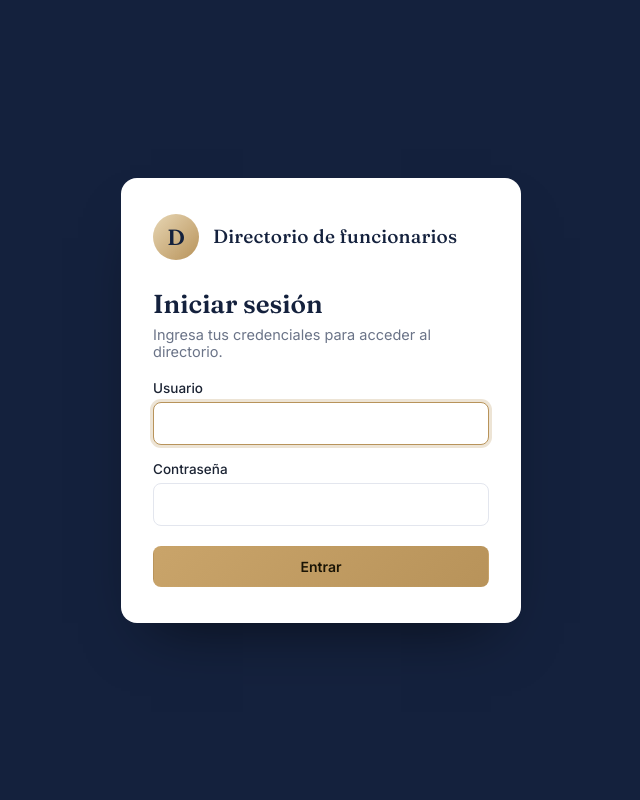
After one commit to soficolmenares10/actividdad_funcionarios, a Spring Boot app: page /login.html in a window 1280 px wide. The commit adds this page. Shown: the whole page, without its empty margins (319-959 px from the left). Run offline with Spring Boot 4, Linux system fonts and the light colour scheme; some of the project's set-up classes (security, data sources, template engines, error pages and the like) are left out, and stand-ins take their place.

Commit message:
Agrega login con Spring Security (HTTP Basic) y formulario de acceso

```diff
--- a/pom.xml
+++ b/pom.xml
@@ -29,6 +29,10 @@
             <artifactId>spring-boot-starter-validation</artifactId>
         </dependency>
         <dependency>
+            <groupId>org.springframework.boot</groupId>
+            <artifactId>spring-boot-starter-security</artifactId>
+        </dependency>
+        <dependency>
             <groupId>com.mysql</groupId>
             <artifactId>mysql-connector-j</artifactId>
             <scope>runtime</scope>
--- a/src/main/resources/application.properties
+++ b/src/main/resources/application.properties
@@ -7,3 +7,7 @@ spring.datasource.password=
 
 spring.jpa.hibernate.ddl-auto=update
 spring.jpa.open-in-view=false
+
+# Credenciales de acceso a la aplicacion (HTTP Basic). Puedes cambiarlas con variables de entorno.
+app.security.user=${APP_USER:admin}
+app.security.password=${APP_PASSWORD:admin123}
--- a/src/main/resources/static/css/styles.css
+++ b/src/main/resources/static/css/styles.css
@@ -99,3 +99,21 @@ dialog[open] { animation: aparece .18s ease-out; }
     dialog[open] { animation: none; }
     * { transition: none !important; }
 }
+
+/* Login */
+.login-body { min-height: 100vh; display: grid; place-items: center; padding: 24px; background: var(--marino); }
+.login-card { width: 100%; max-width: 400px; background: var(--papel); border-radius: 16px; padding: 36px 32px; box-shadow: 0 30px 60px -30px rgba(0,0,0,.6); }
+.login-card .marca { margin-bottom: 28px; }
+.login-card .marca h1 { color: var(--marino); font-size: 19px; }
+.login-card h2 { font: 600 26px var(--serif); margin: 0 0 6px; color: var(--marino); }
+.login-ayuda { margin: 0 0 20px; color: var(--suave); font-size: 14.5px; }
+.login-card form { display: grid; gap: 16px; }
+.login-card label { color: var(--texto); }
+.login-card input { padding: 11px 13px; border-radius: 8px; border: 1px solid var(--linea); font: 400 15px var(--sans); color: var(--texto); background: #fff; }
+.login-card input:focus { outline: none; border-color: var(--laton); box-shadow: 0 0 0 3px rgba(184,147,90,.25); }
+.login-card .btn { width: 100%; margin-top: 4px; }
+.login-card .btn:disabled { opacity: .6; cursor: wait; }
+
+/* Cerrar sesión */
+.sesion { margin-top: 36px; padding-top: 20px; border-top: 1px solid rgba(255,255,255,.12); }
+.sesion .btn { width: 100%; }
--- a/src/main/resources/static/index.html
+++ b/src/main/resources/static/index.html
@@ -37,6 +37,10 @@
                 <button type="button" class="btn fantasma" id="btn-limpiar">Limpiar</button>
             </div>
         </form>
+
+        <div class="sesion">
+            <button type="button" class="btn fantasma" id="btn-salir">Cerrar sesión</button>
+        </div>
     </aside>
 
     <main class="contenido">
--- /dev/null
+++ b/src/main/resources/static/js/login.js
@@ -0,0 +1,53 @@
+const $ = (id) => document.getElementById(id);
+
+// Si ya hay una sesión guardada, ir directo al directorio.
+if (sessionStorage.getItem('auth')) {
+    window.location.replace('index.html');
+}
+
+function mostrarError(texto) {
+    const el = $('login-error');
+    el.textContent = texto;
+    el.hidden = false;
+}
+
+// Codifica "usuario:clave" en Base64 respetando UTF-8 (tildes, ñ, etc.).
+function basicToken(usuario, clave) {
+    const bytes = new TextEncoder().encode(usuario + ':' + clave);
+    let binario = '';
+    bytes.forEach((b) => { binario += String.fromCharCode(b); });
+    return btoa(binario);
+}
+
+$('form-login').addEventListener('submit', async (ev) => {
+    ev.preventDefault();
+    const usuario = $('usuario').value.trim();
+    const clave = $('clave').value;
+    if (!usuario || !clave) {
+        mostrarError('Escribe tu usuario y tu contraseña.');
+        return;
+    }
+
+    const token = basicToken(usuario, clave);
+    const boton = $('btn-entrar');
+    boton.disabled = true;
+    $('login-error').hidden = true;
+
+    try {
+        const res = await fetch('/api/v1/auth/me', {
+            headers: { 'Authorization': 'Basic ' + token }
+        });
+        if (res.ok) {
+            sessionStorage.setItem('auth', token);
+            window.location.replace('index.html');
+            return;
+        }
+        mostrarError(res.status === 401
+            ? 'Usuario o contraseña incorrectos.'
+            : 'Error inesperado (' + res.status + ').');
+    } catch (e) {
+        mostrarError('No se pudo conectar con el servidor. Revisa que la aplicación esté en ejecución.');
+    } finally {
+        boton.disabled = false;
+    }
+});
--- /dev/null
+++ b/src/main/resources/static/login.html
@@ -0,0 +1,35 @@
+<!DOCTYPE html>
+<html lang="es">
+<head>
+    <meta charset="UTF-8">
+    <meta name="viewport" content="width=device-width, initial-scale=1">
+    <title>Iniciar sesión · Directorio de funcionarios</title>
+    <link rel="preconnect" href="https://fonts.googleapis.com">
+    <link rel="preconnect" href="https://fonts.gstatic.com" crossorigin>
+    <link href="https://fonts.googleapis.com/css2?family=Fraunces:opsz,wght@9..144,500;9..144,600&family=Inter:wght@400;500;600&display=swap" rel="stylesheet">
+    <link rel="stylesheet" href="css/styles.css">
+</head>
+<body class="login-body">
+<main class="login-card">
+    <div class="marca">
+        <span class="sello" aria-hidden="true">D</span>
+        <h1>Directorio de funcionarios</h1>
+    </div>
+    <h2>Iniciar sesión</h2>
+    <p class="login-ayuda">Ingresa tus credenciales para acceder al directorio.</p>
+
+    <div id="login-error" class="mensaje error" role="alert" hidden></div>
+
+    <form id="form-login" novalidate>
+        <label>Usuario
+            <input type="text" id="usuario" autocomplete="username" autofocus required>
+        </label>
+        <label>Contraseña
+            <input type="password" id="clave" autocomplete="current-password" required>
+        </label>
+        <button type="submit" class="btn primario" id="btn-entrar">Entrar</button>
+    </form>
+</main>
+<script src="js/login.js"></script>
+</body>
+</html>
```
Also changed, not shown: src/main/java/com/bootcamp/directorio/config/SecurityConfig.java (added, +70 -0 lines), src/main/java/com/bootcamp/directorio/controller/AuthController.java (added, +19 -0 lines), src/main/resources/static/js/app.js (+18 -1 lines), README.md.
